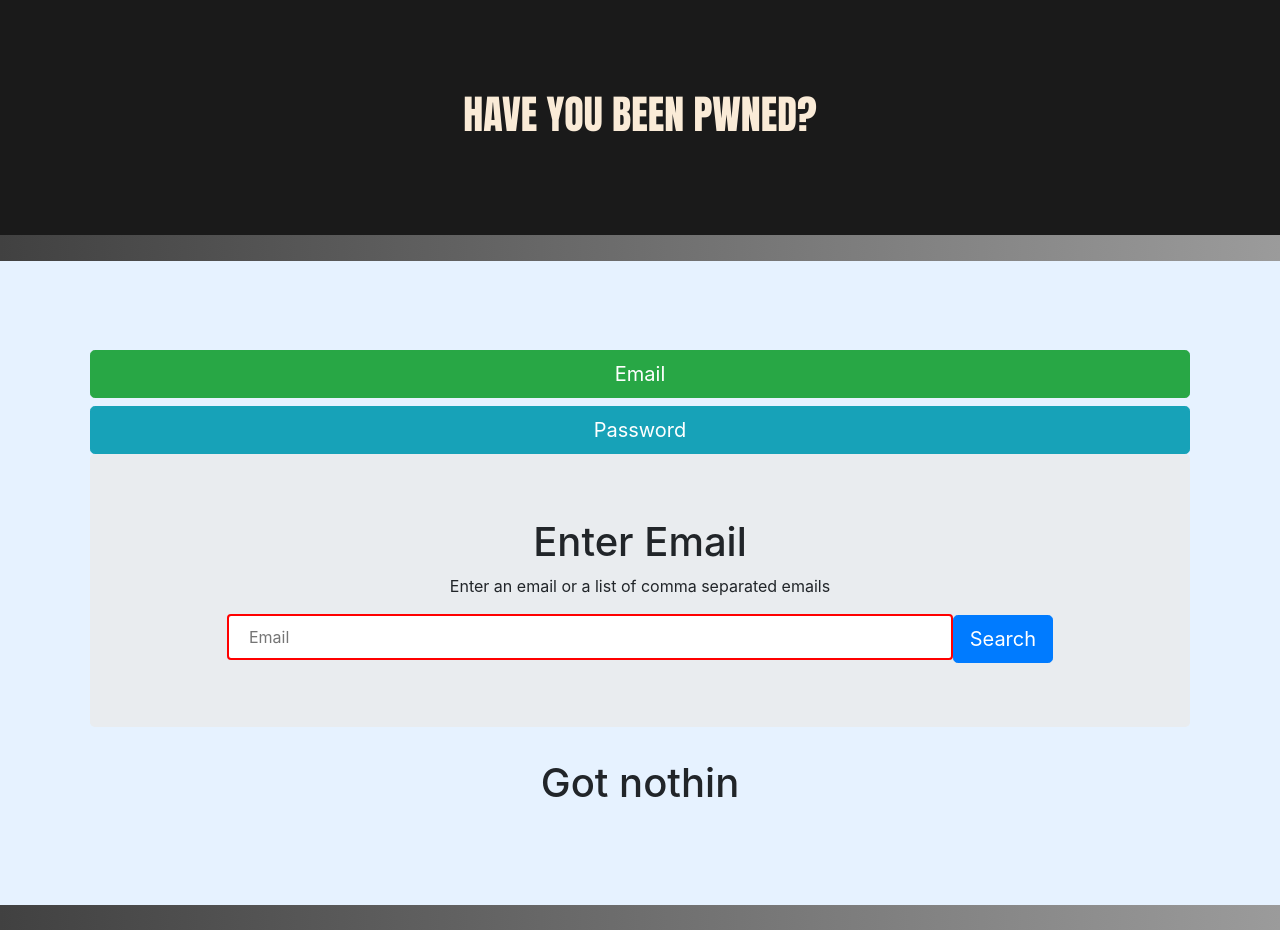
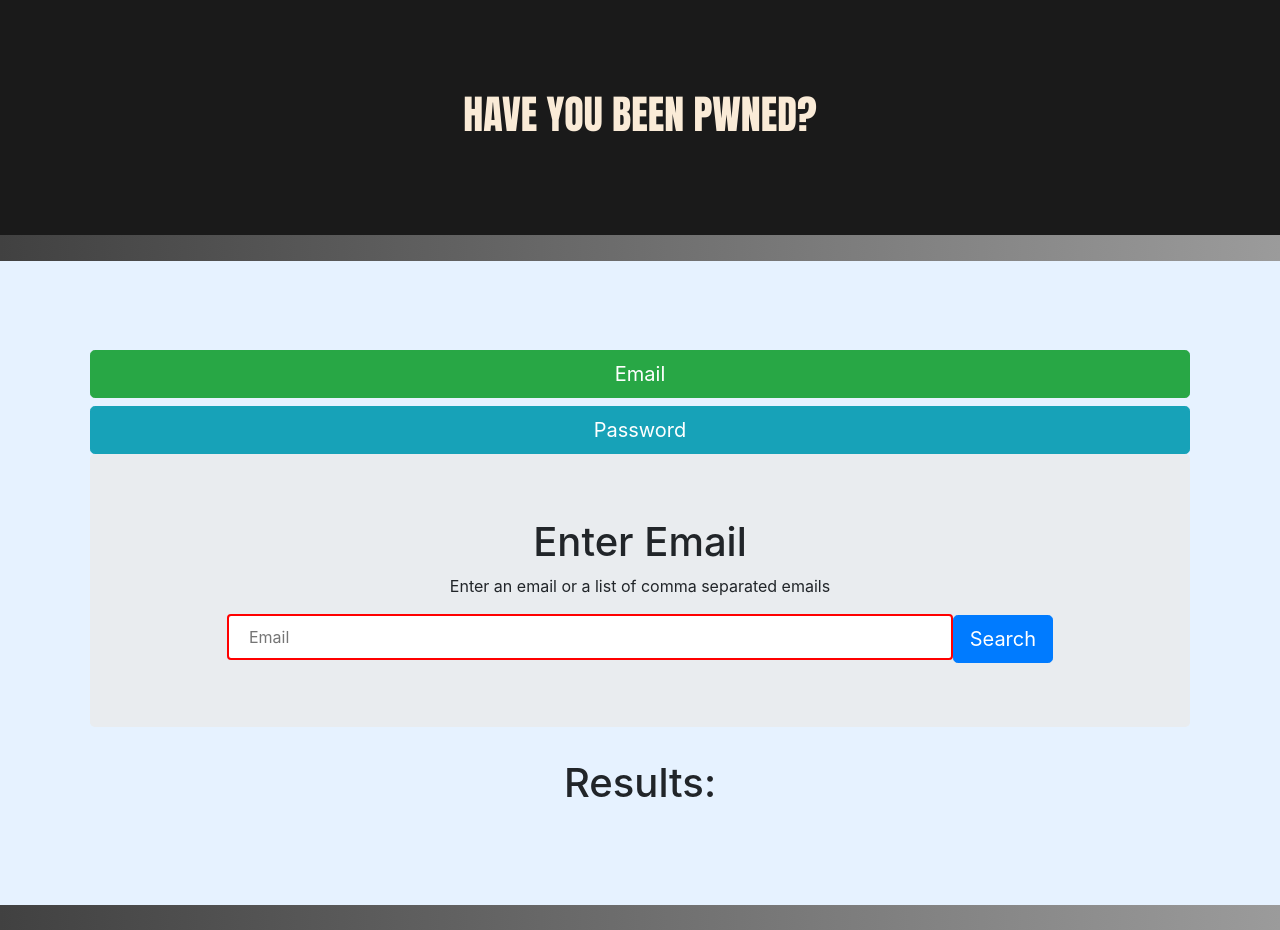
Before and after one commit to sinacodes95/pwnedApp, a React (Create React App) app in the folder web/: page / in a window 1280 px wide. Built offline with nearby package versions, Linux system fonts and the light colour scheme.

Commit message:
displays email breach results

```diff
--- a/web/src/containers/App.css
+++ b/web/src/containers/App.css
@@ -7,3 +7,7 @@
   margin-bottom: 2%;
   background-color: #e6f2ff;
 }
+
+.resultCard {
+  background-color: red;
+}
--- a/web/src/containers/App.js
+++ b/web/src/containers/App.js
@@ -83,15 +83,34 @@
           </Jumbotron>
 
 
-          {isEmailActive&&emailOutput.length?emailOutput.map((v, i) => {
-            console.log(Object.keys(v))
-            return <p key={i}>{JSON.stringify(v)}</p>
-          }):
-          <h1>Got nothin</h1>}
-        </div>
+          <div>
+            {isEmailActive&&emailOutput.length?emailOutput.map((v, i) => {
+              return (
+                <div key={i}>
+                  <h1>Results: </h1>
+                  <h2>{v.email}</h2>
+                  {
+                    v.Breaches.map((v, i) => {
+                      return (
+                        <div key={i} className="resultCard">
+                          <p>PwnCount: {v.PwnCount}</p>
+                          <p>Name: {v.Name}</p>
+                          <p>Title: {v.Title}</p>
+                          <p>Domain: {v.Domain}</p>
+                          <p>BreachDate: {v.BreachDate}</p>
+                        </div>
+                      )
+                    })
+                  }
+
+                </div>
+              )
+            }):
+            <h1>Results: </h1>}
+          </div>
 
 
-
+        </div>
       </div>
     );
   }
```
